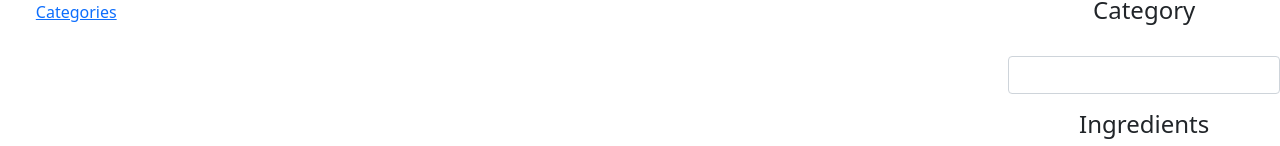
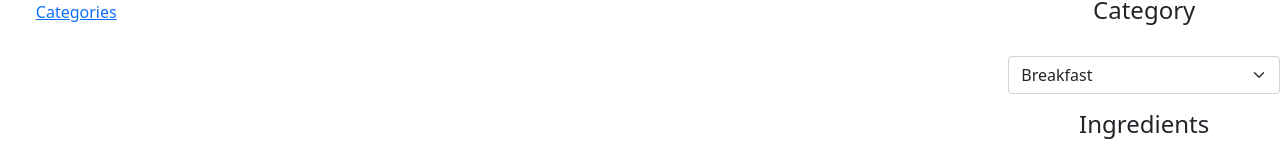
Before and after one commit to Dhowell714/ClickNCook-Client, a React (Create React App) app: page /newrecipes in a window 1280 px wide. Shown: the part 772-918 px from the top of the page. Built offline with nearby package versions, Linux system fonts and the light colour scheme.

Commit message:
Dropdown category

```diff
--- a/src/Recipes/NewRecipes.js
+++ b/src/Recipes/NewRecipes.js
@@ -80,11 +80,13 @@ const NewRecipes = (props) => {
               <FormGroup>
                   <h4>Category</h4>
                   <Label htmlFor="category"/>
-                  <Input name="category" value={category} onChange={(e) => setCategory(e.target.value)}/>
-                    {/* <option value="Breakfast">Breakfast</option>
+                  <Input type="select" name="category" value={category} onChange={(e) => setCategory(e.target.value)}>
+                    <option value="Breakfast">Breakfast</option>
                     <option value="Lunch">Lunch</option>
                     <option value="Dinner">Dinner</option>
-                    <option value="Dessert">Dessert</option> */}
+                    <option value="Dessert">Dessert</option>
+                </Input>
+                    {  }
               </FormGroup>
               <FormGroup>
                   <h4>Ingredients</h4>
```
